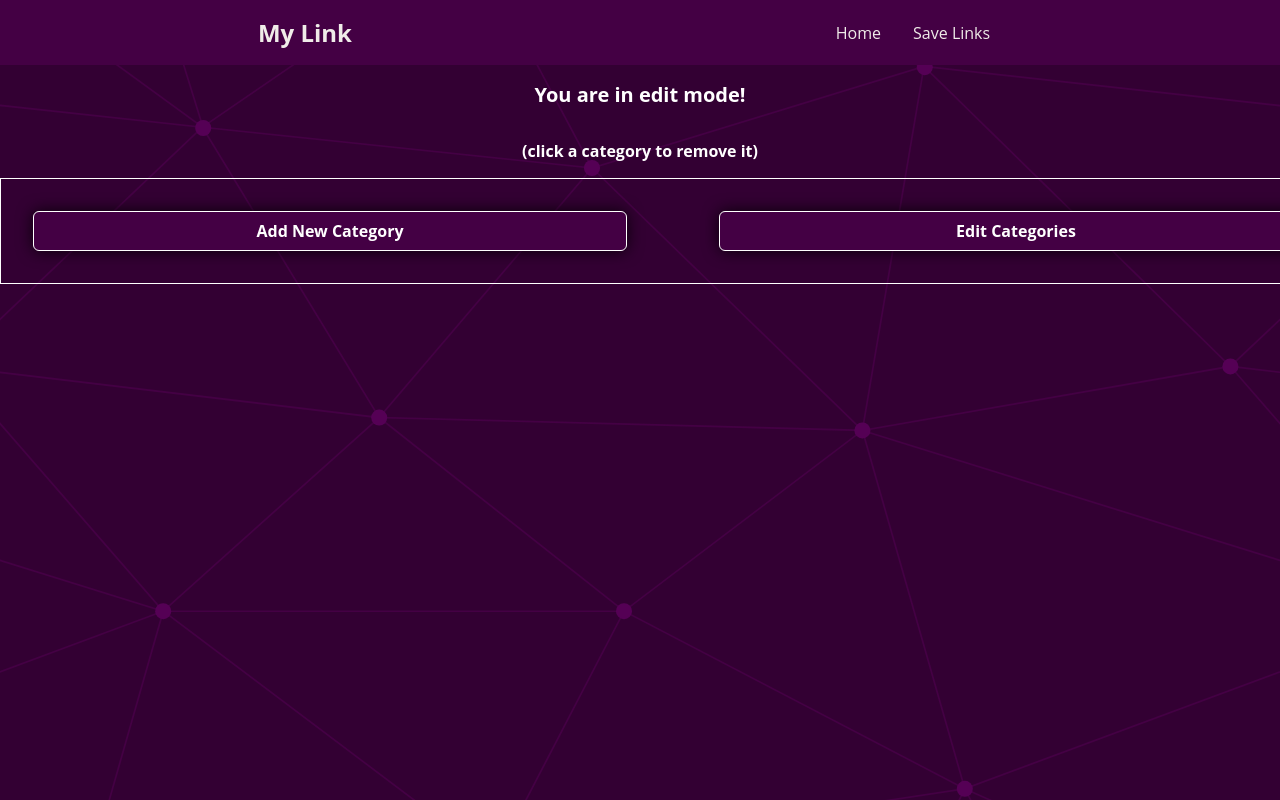
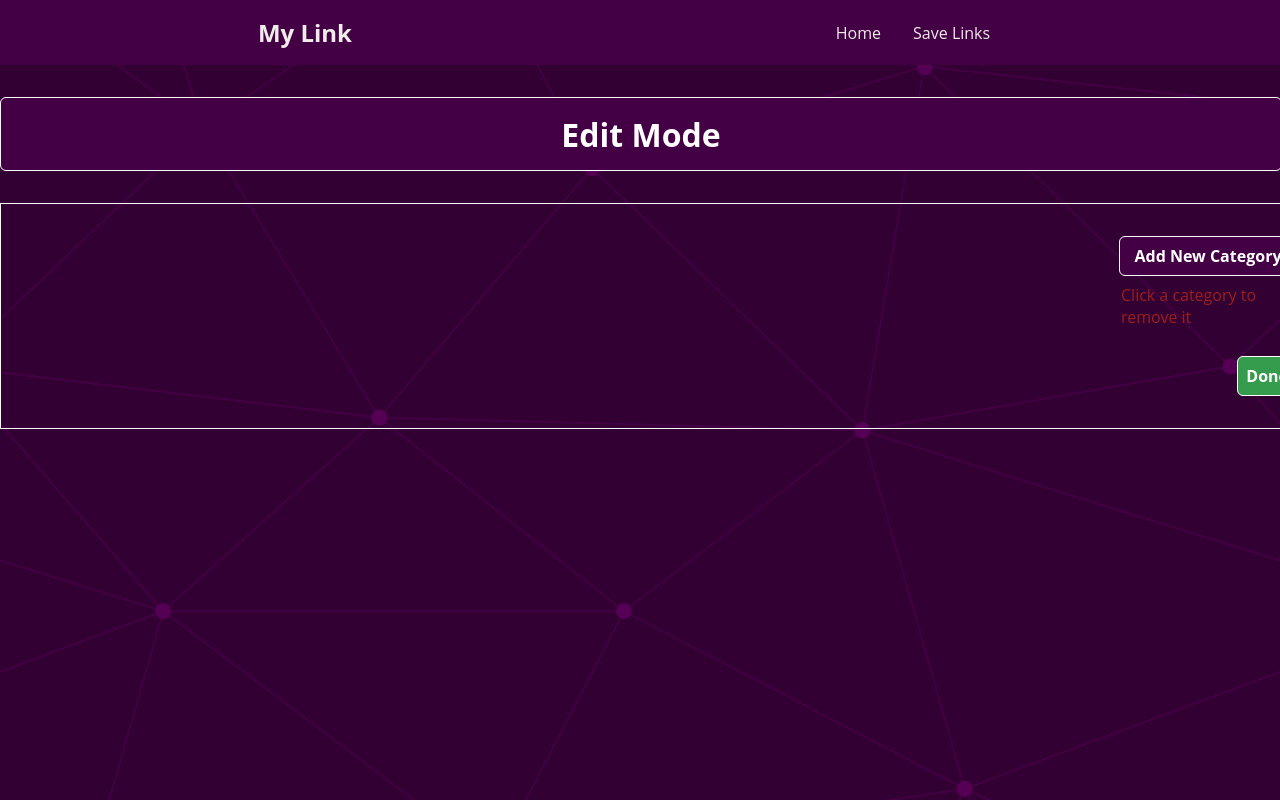
Before and after one commit to Bochen28/my-link, a Next.js app: page /home in a window 1280 px wide. Both pictures are taken after a click on the link "Edit Categories". Shown: the top 800 px of the page. Built offline with nearby package versions, Linux system fonts and the light colour scheme.

Commit message:
- changed UI

```diff
--- a/src/components/categoryBox/CategoryBox.tsx
+++ b/src/components/categoryBox/CategoryBox.tsx
@@ -18,9 +18,17 @@ function CategoryBox() {
     border: isEditable ? ".0625rem solid #FFFFFF" : "none",
   };
 
-  const showAlert = {
+  const hideEditBtn = {
+    zIndex: isEditable ? "-1" : "0",
+    opacity: isEditable ? "0" : "1",
+  }
+
+  const showEditBtns = {
+    zIndex: isEditable ? "0" : "-1",
     opacity: isEditable ? "1" : "0",
   };
+
+  const editLinkClass = isEditable ? styles.editLink : styles.link;
 
   const openCofirmBox = (
     e: React.MouseEvent<HTMLAnchorElement>,
@@ -50,15 +58,19 @@ function CategoryBox() {
 
   return (
     <>
-      <div>
-        <p className={styles.alert} style={showAlert}>
-          You are in edit mode!
-        </p>
-      </div>
-      <div>
-        <p className={styles.alertSmall} style={showAlert}>
-          (click a category to remove it)
-        </p>
+      <div className={styles.pageTitle}>
+        <h1 className={styles.title}>
+          {isEditable ? "Edit Mode" : "Your Categories"}
+        </h1>
+        <a
+          className={styles.editBtn}
+          style={hideEditBtn}
+          onClick={() => {
+            setEditable(true);
+          }}
+        >
+          Edit Categories
+        </a>
       </div>
       <div className={styles.box} style={showBorder}>
         {editableLinks.map((element: any) => (
@@ -67,30 +79,33 @@ function CategoryBox() {
             name={element.name}
             direction={isEditable ? "" : `home/${element.name}`}
             target="_self"
+            className={editLinkClass}
             click={(e) => {
               openCofirmBox(e, element.name);
             }}
           />
         ))}
-
-        {isEditable ? (
         <a
-            className={styles.btn}
+          className={styles.addBtn}
+          style={showEditBtns}
           onClick={() => {
             setModalOpen(true);
           }}
         >
           Add New Category
         </a>
-        ) : null}
+        <p className={styles.hint} style={showEditBtns}>
+          Click a category to remove it
+        </p>
         <a
-          className={styles.btn}
+          className={styles.doneBtn}
+          style={showEditBtns}
           onClick={() => {
-            setEditable(!isEditable);
-            if (isEditable) window.location.reload();
+            setEditable(false);
+            window.location.reload();
           }}
         >
-          Edit Categories
+          Done
         </a>
       </div>
       {isModalOpen ? (
--- a/src/components/categoryBox/categoryBox.module.sass
+++ b/src/components/categoryBox/categoryBox.module.sass
@@ -1,38 +1,94 @@
-.alert
+.pageTitle
+    position: relative
     display: flex
-    justify-content: center
-    padding: 1rem
-    font-size: 1.25rem
-    font-weight: bolder
+    flex-direction: row-reverse
+    padding: 1rem 0
+    width: 80rem
+    margin: 2rem auto
+    border-radius: .375rem
+    border: .0625rem solid #FFFFFF
+    text-align: center
+    text-decoration: none
+    background: #440044
+    color: #FFFFFF
 
-.alertSmall
-    @extend .alert
-    font-size: 1rem
+.title
+    position: absolute
+    left: 50%
+    top: 50%
+    transform: translate(-50%, -50%)
 
 .box
+    position: relative
     display: flex
     justify-content: space-between
     align-items: center
     flex-wrap: wrap
     padding: 2rem
     gap: 2rem
+    min-height: 10rem
     width: 80rem
     margin: auto
 
-.btn
+.editBtn
     padding: 0.5rem
-    flex-basis: 45%
+    margin: 0 1rem
+    border: .0625rem solid #FFFFFF
+    border-radius: .375rem
+    background: #440044
+    font-weight: 700
+    text-decoration: none
+    color: #FFFFFF
+    cursor: pointer
+    transition: z-index 0s 0.3s , opacity 0.3s 0.2s, background 0.3s 0s,
+
+    &:hover
+        background: #330033
+
+
+.addBtn
+    @extend .editBtn
+    position: absolute
+    top: 2rem
+    right: 2rem
+    width: 10rem
+    opacity: 0
+    text-align: center
+
+.doneBtn
+    @extend .editBtn
+    position: absolute
+    bottom: 2rem
+    right: 2rem
+    opacity: 0
+    background: #369c4d
+
+.hint
+    position: absolute
+    top: 5rem
+    right: 2rem
+    width: 10rem
+    padding: 0 2rem
+    opacity: 0
+    color: #9b1e1e
+    transition: z-index 0s 0.3s , opacity 0.3s 0.2s
+
+.link
+    padding: 0.5rem
+    flex-basis: 100%
     border: .0625rem solid #FFFFFF
     border-radius: .375rem
     box-shadow: 0 0 1rem rgba(0, 0, 0, 0.85)
-    background: #440044
-    font-weight: 700
     text-align: center
     text-decoration: none
+    background: #440044
     color: #FFFFFF
-    cursor: pointer
     transition: all 0.5s
 
     &:hover
         transform: scale(1.05)
         box-shadow: 0 0 2rem rgba(0, 0, 0, 0.85)
+
+.editLink
+    @extend .link
+    flex-basis: 80%
--- a/src/components/linkBox/linkBox.module.sass
+++ b/src/components/linkBox/linkBox.module.sass
@@ -1,38 +1,93 @@
-.alert
+.pageTitle
+    position: relative
     display: flex
-    justify-content: center
-    padding: 1rem
-    font-size: 1.25rem
-    font-weight: bolder
+    flex-direction: row-reverse
+    padding: 1rem 0
+    width: 80rem
+    margin: 2rem auto
+    border-radius: .375rem
+    border: .0625rem solid #FFFFFF
+    text-align: center
+    text-decoration: none
+    background: #440044
+    color: #FFFFFF
 
-.alertSmall
-    @extend .alert
-    font-size: 1rem
+.title
+    position: absolute
+    left: 50%
+    top: 50%
+    transform: translate(-50%, -50%)
 
 .box
+    position: relative
     display: flex
     justify-content: space-between
     align-items: center
     flex-wrap: wrap
     padding: 2rem
     gap: 2rem
+    min-height: 10rem
     width: 80rem
     margin: auto
 
-.btn
+.editBtn
     padding: 0.5rem
-    flex-basis: 45%
+    margin: 0 1rem
+    border: .0625rem solid #FFFFFF
+    border-radius: .375rem
+    background: #440044
+    font-weight: 700
+    text-decoration: none
+    color: #FFFFFF
+    cursor: pointer
+    transition: z-index 0s 0.3s , opacity 0.3s 0.2s, background 0.3s 0s,
+
+    &:hover
+        background: #330033
+
+.addBtn
+    @extend .editBtn
+    position: absolute
+    top: 2rem
+    right: 2rem
+    width: 10rem
+    opacity: 0
+    text-align: center
+
+.doneBtn
+    @extend .editBtn
+    position: absolute
+    bottom: 2rem
+    right: 2rem
+    opacity: 0
+    background: #369c4d
+
+.hint
+    position: absolute
+    top: 5rem
+    right: 2rem
+    width: 10rem
+    padding: 0 2rem
+    opacity: 0
+    color: #9b1e1e
+    transition: z-index 0s 0.3s , opacity 0.3s 0.2s
+
+.link
+    padding: 0.5rem
+    flex-basis: 100%
     border: .0625rem solid #FFFFFF
     border-radius: .375rem
     box-shadow: 0 0 1rem rgba(0, 0, 0, 0.85)
-    background: #440044
-    font-weight: 700
     text-align: center
     text-decoration: none
+    background: #440044
     color: #FFFFFF
-    cursor: pointer
     transition: all 0.5s
 
     &:hover
         transform: scale(1.05)
         box-shadow: 0 0 2rem rgba(0, 0, 0, 0.85)
+
+.editLink
+    @extend .link
+    flex-basis: 80%
--- a/src/components/linkbtn/LinkBtn.tsx
+++ b/src/components/linkbtn/LinkBtn.tsx
@@ -1,16 +1,15 @@
-import styles from "./linkBtn.module.sass";
-
 interface LinkBtnProps {
   name: string;
   direction: string;
   target: string;
+  className: string
   click: (e: React.MouseEvent<HTMLAnchorElement>) => void;
 }
 
-function LinkBtn({ name, direction, target, click }: LinkBtnProps) {
+function LinkBtn({ name, direction, target, className, click }: LinkBtnProps) {
   return (
     <>
-      <a className={styles.link} href={direction} onClick={click} target={target}>
+      <a className={className} href={direction} onClick={click} target={target}>
         {name}
       </a>
     </>
--- a/src/components/linkbtn/linkBtn.module.sass
+++ /dev/null
@@ -1,15 +0,0 @@
-.link
-    padding: 0.5rem
-    flex-basis: 45%
-    border: .0625rem solid #FFFFFF
-    border-radius: .375rem
-    box-shadow: 0 0 1rem rgba(0, 0, 0, 0.85)
-    text-align: center
-    text-decoration: none
-    background: #440044
-    color: #FFFFFF
-    transition: all 0.5s
-
-    &:hover
-        transform: scale(1.05)
-        box-shadow: 0 0 2rem rgba(0, 0, 0, 0.85)
```
Also changed, not shown: src/components/linkBox/LinkBox.tsx (+32 -18 lines). Lines whose indentation alone changed are shown as unchanged.
